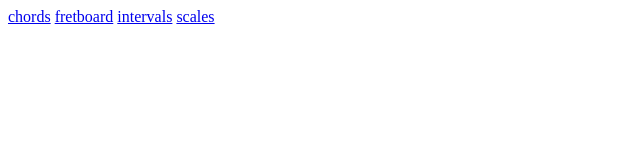
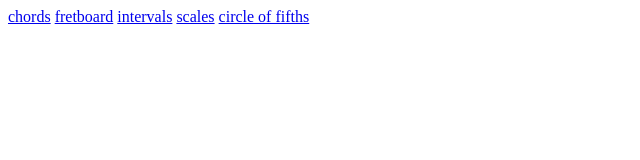
Before and after one commit to moagstar/guitar, a plain HTML site: page index.html in a window 1280 px wide. Shown: the whole page, without its empty margins (0-640 px from the left). Drawn offline with Linux system fonts and the light colour scheme.

Commit message:
Update index.html

```diff
--- a/index.html
+++ b/index.html
@@ -9,5 +9,6 @@
     <a href="exercises/fretboard.html">fretboard</a>
     <a href="exercises/intervals.html">intervals</a>
     <a href="exercises/scales.html">scales</a>
+    <a href="circle-of-fifths.png">circle of fifths</a>
 </body>
 </html>
```
